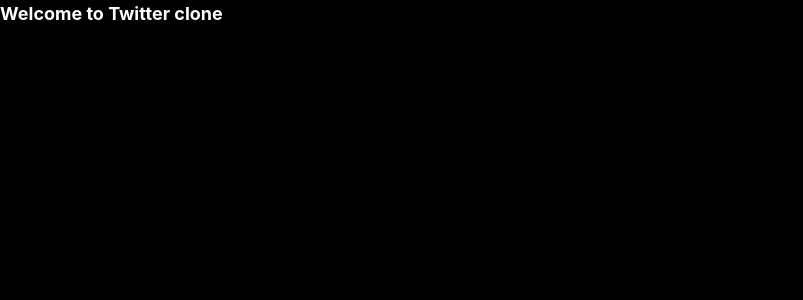
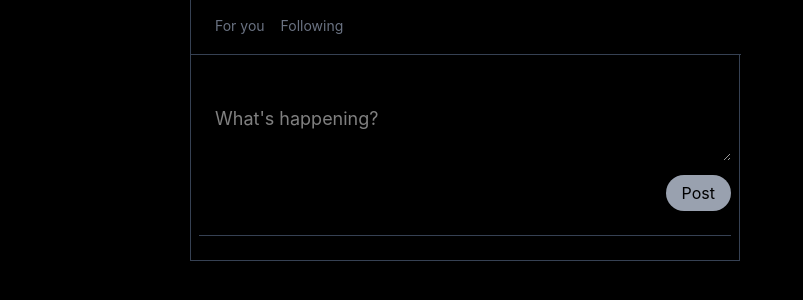
Before and after one commit to itcentralng/X-CloneFrontend, a React (Vite) app in the folder X-Clone/: page /home in a window 1280 px wide. Shown: the top 300 px of the page, without its empty margins (0-803 px from the left). Built offline with nearby package versions, Linux system fonts and the light colour scheme.

Commit message:
integrate the tweet compose api

```diff
--- a/X-Clone/src/components/Home.jsx
+++ b/X-Clone/src/components/Home.jsx
@@ -1,8 +1,73 @@
+import { useState } from "react";
+import Axios from "axios";
+
 
 function Home() {
+  const [content, setContent] = useState('')
+  const [data, setData] = useState(null)
+  const [error, setError] = useState(null)
+
+  const handleChange = (event) => {
+    setContent(event.target.value)
+  }
+
+  const handleSubmit = async (event) => {
+    event.preventDefault()
+    try {
+          const response = await Axios.post('https://x-clonebackend-tyqz.onrender.com/tweet/create', {content})
+          setData(response.data)
+          setContent('')
+
+        } catch(error) {
+          setError(error.message || "an error occur while posting")
+}
+
+  }
   return (
-    <div>
-      <h1 className="text-lg font-bold text-white">Welcome to Twitter clone</h1>
+    <div className="w-full h-screen bg-black text-white flex justify-center">
+     <div className="w-full max-w-[900px]">
+      <div className="w-full max-w-[550px] mx-auto bg-black border border-gray-700 !pt-4">
+
+      {/* Header */}
+      <div className="bg-black fixed top-0 z-50 w-full max-w-[550px] h-[55px] border-b-* border-b border-gray-700">
+      <div className="">
+        <div className="flex gap-4 text-gray-500 text-sm !py-4 !px-6">
+          <p className="hover:text-white hover:cursor-pointer hover:font-bold">For you </p>
+          <p className="hover:text-white hover:cursor-pointer hover:font-bold">Following</p>
+        </div>
+      </div>
+      </div>
+
+      <div className="!mt-[80px] !p-2">
+        <form onSubmit={handleSubmit}>
+          <textarea name="teweetcontent"
+           onChange={handleChange} value={content}
+           placeholder="What's happening?" className="!px-4 text-lg  w-full focus:outline-none">
+          </textarea>
+
+         <div className="flex justify-end">
+          <button disabled={!content.trim()} className={`!my-2 !px-4 !py-1.5 rounded-full
+    ${content.trim()
+      ? 'bg-white text-black'
+      : 'bg-gray-400 text-black'}`}>Post</button>
+         </div>
+        </form>
+        {error && <p className="text-red-700">{error}</p>}
+        {data && (
+          <div>Tweet posted successfully</div>
+        )}
+        <div className="border-b-* border-b border-gray-700 !my-4">
+
+        </div>
+
+      </div>
+
+
+
+
+
+      </div>
+     </div>
     </div>
   )
 }
```
